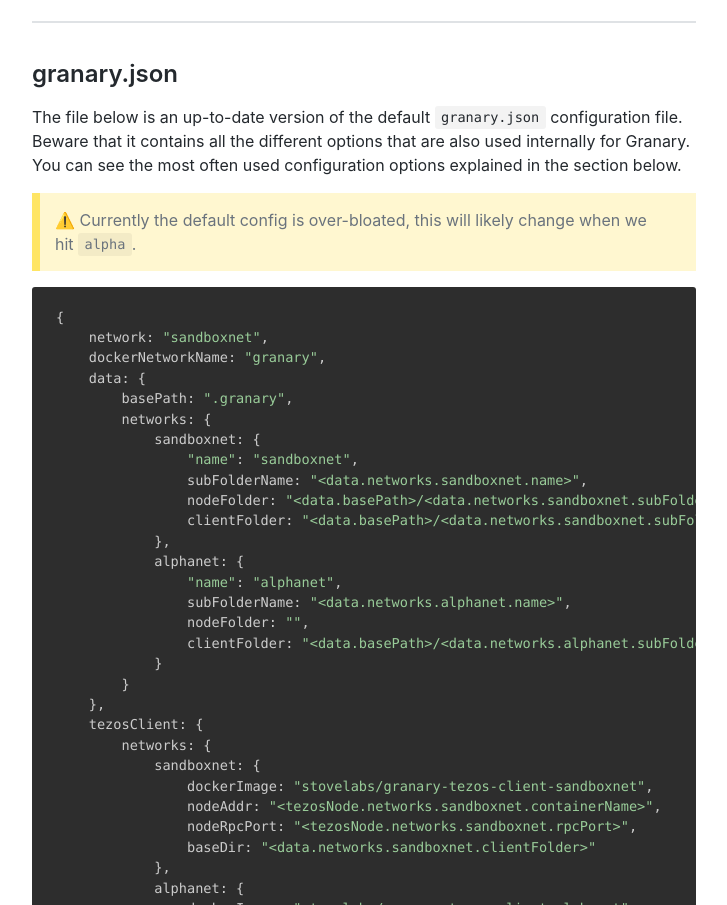
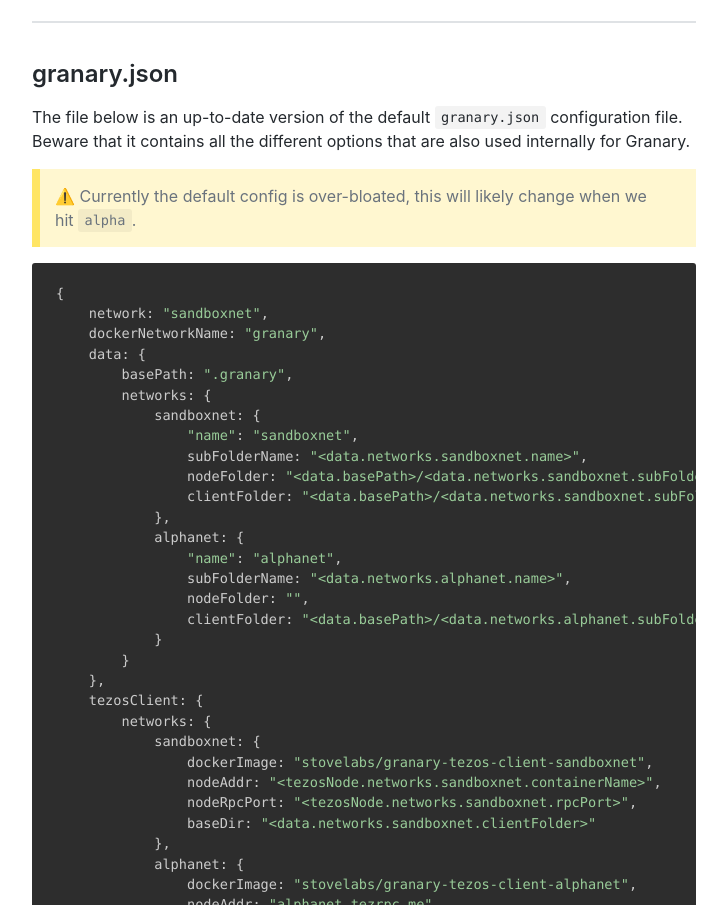
Before and after one commit to stove-labs/granary, a plain HTML site: page docs/api-config.html in a window 1280 px wide. Shown: the part 1631-2536 px from the top of the page, without its empty margins (276-1003 px from the left). Drawn offline with nearby package versions, Linux system fonts and the light colour scheme.

Commit message:
Deploy website
Deploy website version based on 6c51c09461f357727420d28834ff7be9c1b219bd

```diff
--- a/docs/api-config.html
+++ b/docs/api-config.html
@@ -81,7 +81,7 @@ granary<span class="hljs-built_in"> client </span>- <span class="hljs-string">"-
 <p>Default config path for the Granary CLI is <code>./granary.json</code>, which means that a configuration file from your current working directory will always be used - unless you override it with the option documented <a href="/granary/docs/api-cli-commands#setting-a-custom-config-path">here</a>.</p>
 <hr>
 <h2><a class="anchor" aria-hidden="true" id="granaryjson"></a><a href="#granaryjson" aria-hidden="true" class="hash-link"><svg class="hash-link-icon" aria-hidden="true" height="16" version="1.1" viewBox="0 0 16 16" width="16"><path fill-rule="evenodd" d="M4 9h1v1H4c-1.5 0-3-1.69-3-3.5S2.55 3 4 3h4c1.45 0 3 1.69 3 3.5 0 1.41-.91 2.72-2 3.25V8.59c.58-.45 1-1.27 1-2.09C10 5.22 8.98 4 8 4H4c-.98 0-2 1.22-2 2.5S3 9 4 9zm9-3h-1v1h1c1 0 2 1.22 2 2.5S13.98 12 13 12H9c-.98 0-2-1.22-2-2.5 0-.83.42-1.64 1-2.09V6.25c-1.09.53-2 1.84-2 3.25C6 11.31 7.55 13 9 13h4c1.45 0 3-1.69 3-3.5S14.5 6 13 6z"></path></svg></a>granary.json</h2>
-<p>The file below is an up-to-date version of the default <code>granary.json</code> configuration file. Beware that it contains all the different options that are also used internally for Granary. You can see the most often used configuration options explained in the section below.</p>
+<p>The file below is an up-to-date version of the default <code>granary.json</code> configuration file. Beware that it contains all the different options that are also used internally for Granary.</p>
 <blockquote>
 <p>⚠️ Currently the default config is over-bloated, this will likely change when we hit <code>alpha</code>.</p>
 </blockquote>
```
Also changed, not shown: docs/api-config/index.html (+1 -1 lines).
